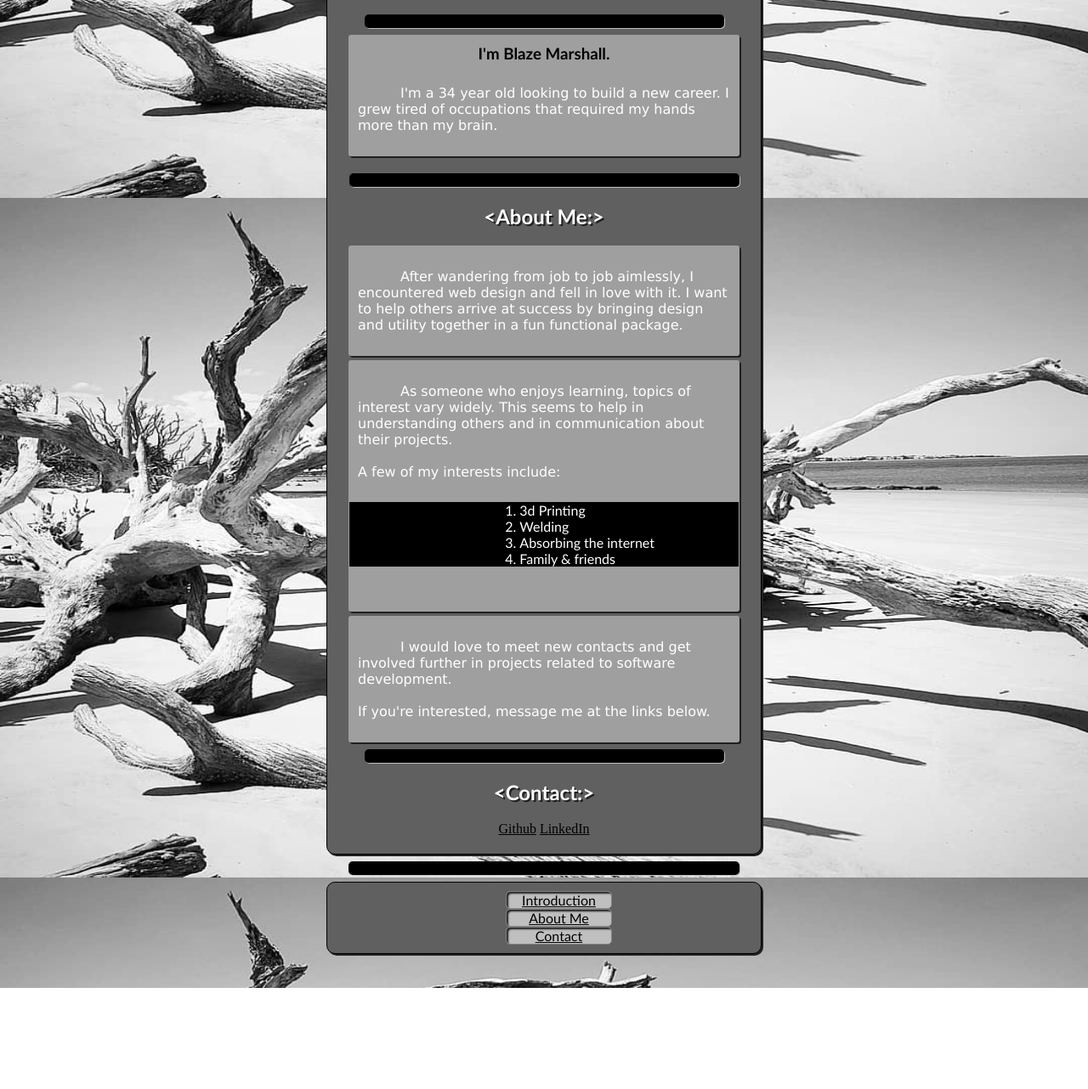
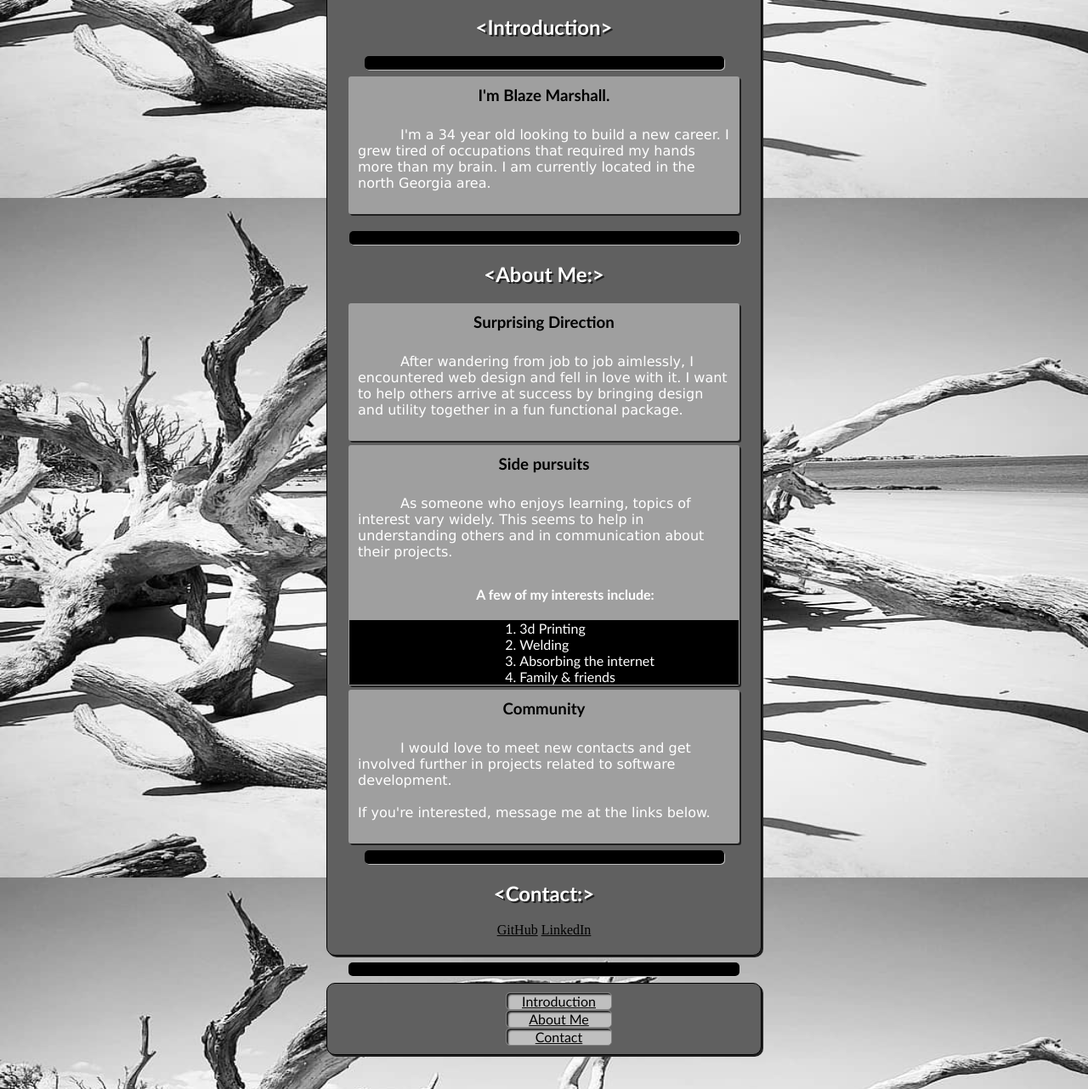
Before and after one commit to blazemarshall/Portfolio, a plain HTML site: page index.html in a window 1280 px wide. Shown: the part 567-1849 px from the top of the page at 85% size. Before the commit the page ends 1730 px from the top, so only its background shows below. Drawn offline with Linux system fonts and the light colour scheme; a script that the page names is missing.

Commit message:
Update index.html

```diff
--- a/index.html
+++ b/index.html
@@ -1,9 +1,9 @@
 <!DOCTYPE html>
-<html>
+<html lang="en">
   <head> <!--sets up all of the data...all of it.-->
     <meta charset="utf-8">
     <meta name="viewport" content="width=device-width">
-    <title>Portfolio</title>
+    <title>Blaze's Portfolio</title>
     <link href="style.css" rel="stylesheet" type="text/css" />
   </head>
 
@@ -25,16 +25,15 @@
 
     <main>
       <!-- Main contains an image of the beach -->
-      <img src="images/beach-photo.jpg" >
+      <img src="images/beach-photo.jpg" alt:"Blaze on the sunrise beach" >
 
       <article id="intro" class="border align-center">
-
+       <h2>Introduction</h2>
           <hr>
 
         <section>
           <h3> I'm Blaze Marshall.</h3>
-          <p>I'm a 34 year old looking to build a new career. I grew tired of occupations that required my hands more than my brain.</p>
-
+          <p>I'm a 34 year old looking to build a new career. I grew tired of occupations that required my hands more than my brain. I am currently located in the north Georgia area.</p>
         </section>
 
       </article>
@@ -45,22 +44,24 @@
 
         <h2>About Me:</h2>
         <section>
+          <h3>Surprising Direction</h3>
           <p> After wandering from job to job aimlessly, I encountered web design and fell in love with it. I want to help others arrive at success by bringing design and utility together in a fun functional package.</p>
         </section>
 
         <section >
-          <p>As someone who enjoys learning, topics of interest vary widely. This seems to help in understanding others and in communication about their projects.<br> <br>A few of my interests include:</p>
-
+          <h3>Side pursuits</h3>
+          <p>As someone who enjoys learning, topics of interest vary widely. This seems to help in understanding others and in communication about their projects.
+            <h4>A few of my interests include:</h4>
             <ol>
               <li>3d Printing</li>
               <li>Welding</li>
               <li>Absorbing the internet</li>
               <li>Family & friends</li>
             </ol>
-          </p>
         </section>
 
         <section>
+          <h3>Community</h3>
           <p>I would love to meet new contacts and get involved further in projects related to software development. <br> <br>If you're interested, message me at the links below.</p>
         </section>
         <hr>
@@ -68,8 +69,8 @@
 
       <!--hyperlinks to github and linked in -->
       <article id="contact" class="border align-center center-text">
-        <h2>Contact:</h3>
-          <a href="https://github.com/blazemarshall" target="_blank">Github</a>
+        <h2>Contact:</h2>
+          <a href="https://github.com/blazemarshall" target="_blank">GitHub</a>
           <a href="https://www.linkedin.com/in/blaze-marshall-644ba4202/" target="_blank">LinkedIn</a>
 
       </article>
```
